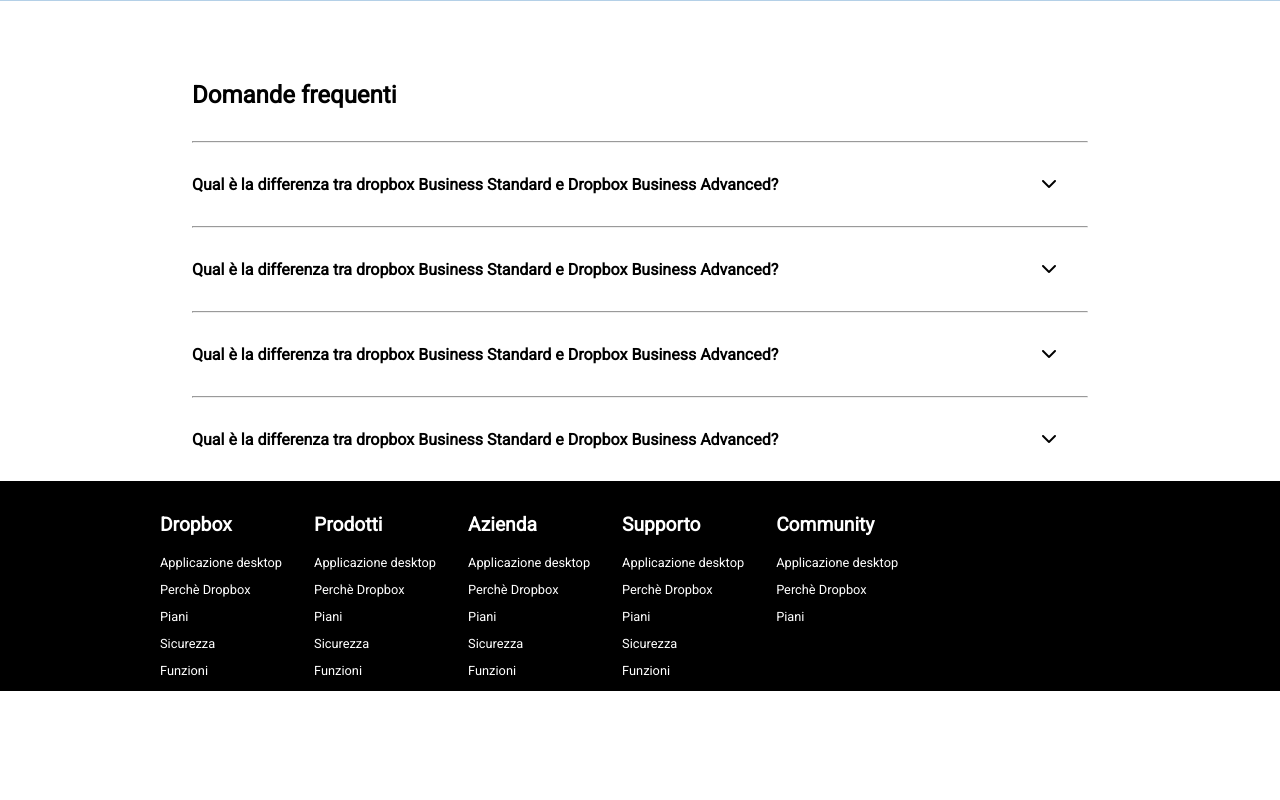
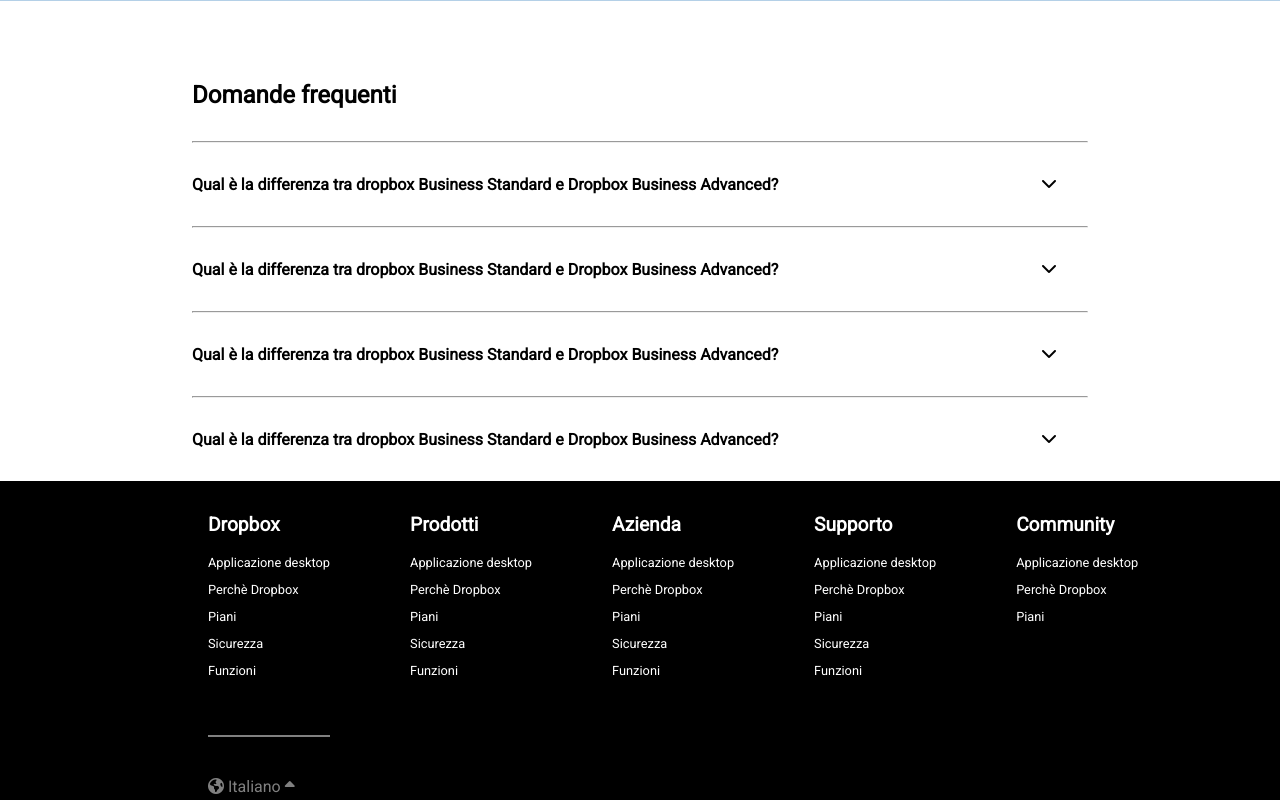
Before and after one commit to GiovanniCalia/htmlcss-dropbox, a plain HTML site: page index.html in a window 1280 px wide. Shown: the part 4390-5190 px from the top of the page. Before the commit the page ends 5081 px from the top, so only its background shows below. Drawn offline with Linux system fonts and the light colour scheme.

Commit message:
Completamento del footer e completamento parziale dell'esercizio

```diff
--- a/css/stile.css
+++ b/css/stile.css
@@ -534,13 +534,12 @@ svg{
      max-width: 1500px;
      background-color: black;
      padding-top: 2rem;
-
  }
 
  .footer-box{
      width: 80%;
      margin: auto;
-     color: white;
+     color: grey;
  }
 
  .footer-box ul{
@@ -550,7 +549,7 @@ svg{
 
  .col-footer{
      float: left;
-     margin-left: 2rem;
+     margin-left: 5rem;
  }
 
  .col-footer a {
@@ -558,12 +557,32 @@ svg{
      font-size: 80%;
  }
 
+ .col-footer a:hover{
+     text-decoration: underline;
+ }
+
  .col-footer li{
      margin-bottom: 0.5rem;
 
  }
+
  .col-footer h4{
     padding-bottom: 1rem;
     font-size: 1.2rem;
+    color: white;
+ }
 
+ .col-footer .hr-grey{
+     margin-top: 3rem;
+     margin-bottom: 2.5rem;
  }
+
+ .col-footer .hr-grey{
+     width: 100%;
+     background-color: gray;
+     height: 2px;
+ }
+
+ .fa-sort-up{
+     vertical-align: text-bottom;
+ }
--- a/index.html
+++ b/index.html
@@ -348,6 +348,8 @@
                         <li><a href="">Sicurezza</a></li>
                         <li><a href="">Funzioni</a></li>
                     </ul>
+                    <div class="hr-grey"></div>
+                    <span><i class="fas fa-globe-americas"></i> Italiano <i class="fas fa-sort-up"></i></span>
                 </li>
 
                 <li class="col-footer">
```
